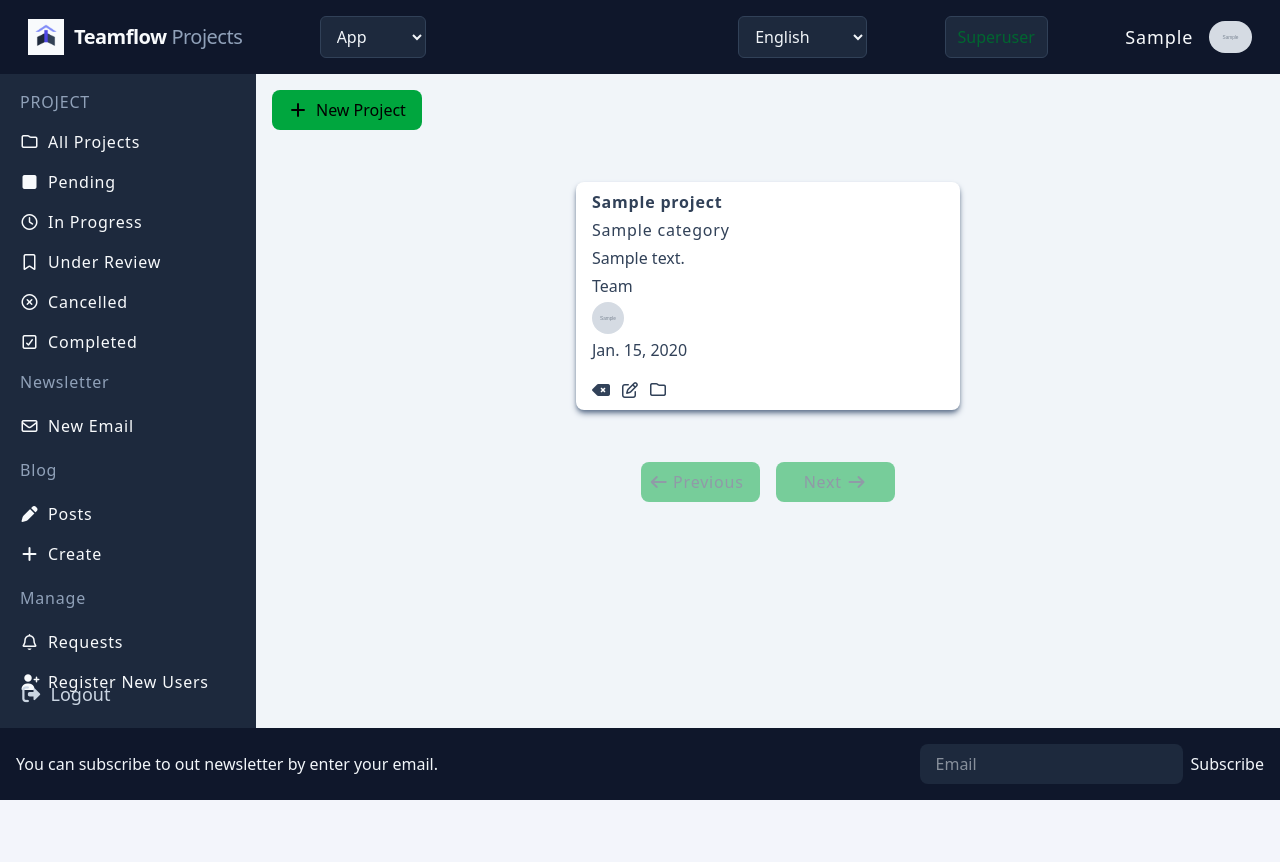
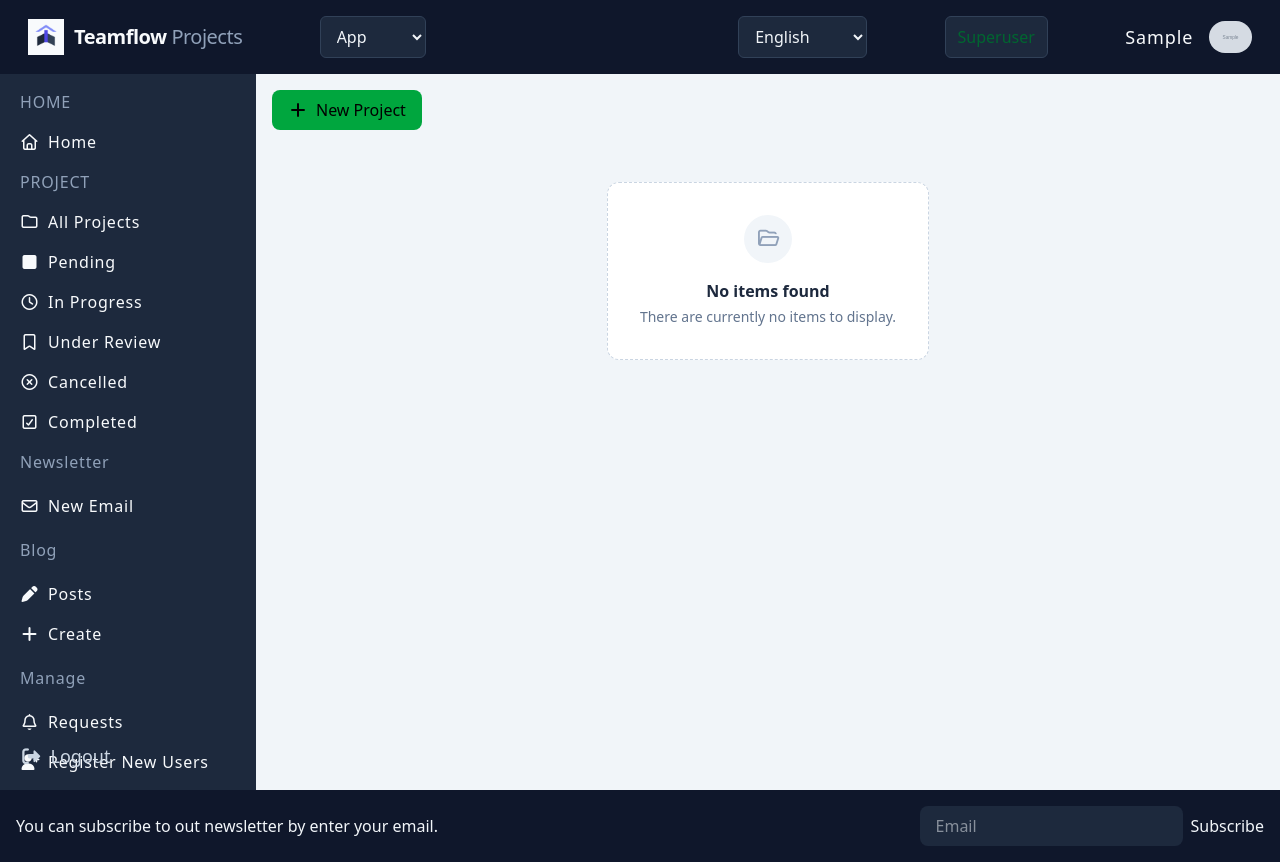
Before and after one commit to Motasem-Rgeiy/Company_Project_Management, a Django app: page /en/ in a window 1280 px wide. Before the commit the page ends 800 px from the top, so only its background shows below. Run offline with Django 5.2, Linux system fonts and the light colour scheme; a user stored in the database is signed in; tables that the repository leaves empty hold one stand-in row (values such as "Sample post"); grey boxes marked "Sample" are stand-in pictures; style sheets or scripts are compiled from the project's sources; parts of the project's set-up code (start-up, migrations or seed data) failed here and were passed over.

Commit message:
Add a button for home page in the sidebar

```diff
--- a/blog/templates/post/post_details.html
+++ b/blog/templates/post/post_details.html
@@ -37,7 +37,6 @@
         <h1 class="text-2xl md:text-3xl font-bold tracking-widest text-slate-800">{{post.title}}</h1>
 
         {% if post.image %}
-            <!-- Uses aspect-ratio for natural, responsive scaling with smooth transition -->
             <div class="w-full aspect-[4/3] md:aspect-[16/9] bg-slate-100 rounded-xl overflow-hidden shadow-sm">
                 <img class="w-full h-full object-cover object-center transition-opacity duration-300"
                     src="{{post.image.url}}"
@@ -79,16 +78,12 @@
             {% for comment in post.comment_set.all %}
                 <div class="flex gap-3 items-start">
 
-                    <!-- PUBLISHER / GUEST AVATAR -->
                     {% if comment.publisher and comment.publisher.image %}
-                        <!-- Added sizing, rounded-full, and flex-shrink-0 so the image renders properly -->
                         <img class="h-10 w-10 object-cover rounded-full flex-shrink-0" src="{{ comment.publisher.image.url }}" alt="{{ comment.publisher }}">
                     {% else %}
-                        <!-- Fallback image with consistent dimensions -->
                         <img class="h-10 w-10 object-cover rounded-full flex-shrink-0 bg-slate-200" src="{% static 'image/person.png' %}" alt="Public visitor">
                     {% endif %}
 
-                    <!-- COMMENT CONTENT -->
                     <div class="flex flex-col gap-1">
 
                         <div class="flex gap-3">
--- a/company_management/settings.py
+++ b/company_management/settings.py
@@ -217,7 +217,7 @@ CELERY_BROKER_URL = "redis://redis:6379/0"
 CELERY_RESULT_BACKEND = "redis://redis:6379/0"
 
 
-LOGIN_REDIRECT_URL = '/project'
+LOGIN_REDIRECT_URL = '/'
 LOGOUT_REDIRECT_URL  = '/accounts/login'
 
 
@@ -237,7 +237,7 @@ EMAIL_USE_SSL = False
 EMAIL_TIMEOUT = 10
 '''
 
-
+#Accessed the UI by http://localhost:8025/ in local environment
 EMAIL_BACKEND = 'django.core.mail.backends.smtp.EmailBackend'
 EMAIL_HOST = 'mailpit'  # Match the service name in docker-compose.yml
 EMAIL_PORT = 1025
--- a/project/templates/partials/side_bar.html
+++ b/project/templates/partials/side_bar.html
@@ -44,8 +44,15 @@
 
         <ul class="flex flex-col gap-4 ">
             {% if user.role == 1 or user.role == 3 or user.is_superuser %}
+
+                <h1 class="text-slate-400">{% trans "HOME" %}</h1>
+                    <a class="flex items-center gap-2" href="{% url "project_list" %}">
+                        <i class="fa-regular fa-house"></i>
+                        <span>{% trans "Home" %}</span>
+                    </a>
+
                 <h1 class="text-slate-400">{% trans "PROJECT" %}</h1>
-                <a class="flex items-center gap-2" href="{% url 'project_list' %}">
+                <a class="flex items-center gap-2" href="{% url 'project_list' %}?status=0">
                     <i class="fa-regular fa-folder"></i>
                     <span>{% trans "All Projects" %}</span>
                 </a>
@@ -92,6 +99,13 @@
 
 
             {% elif user.role == 2 %}
+
+                    <h1 class="text-slate-400">{% trans "HOME" %}</h1>
+                    <a class="flex items-center gap-2" href="{% url "project_list" %}">
+                        <i class="fa-regular fa-house"></i>
+                        <span>{% trans "Home" %}</span>
+                    </a>
+
                     <h1 class="text-slate-400">{% trans "PROJECT" %}</h1>
                     <a class="flex items-center gap-2" href="{% url "project_list" %}">
                         <i class="fa-regular fa-folder"></i>
--- a/project/templates/project/project_manage.html
+++ b/project/templates/project/project_manage.html
@@ -163,8 +163,8 @@
 </div>
 
 
-
-    <script type="module" src="{% static 'js/project_status_update.js' %}"></script>
+<script src="{% static 'js/common/extract_csrf.js' %}"></script>
+<script type="module" src="{% static 'js/project_status_update.js' %}"></script>
 
 {% endblock %}
 
--- a/project/views.py
+++ b/project/views.py
@@ -26,26 +26,32 @@ class ProjectListView(generic.ListView):
     def get_queryset(self):
         queryset = super().get_queryset()
 
+        if not self.request.user.is_authenticated or self.request.user.role == UserRoles.SITE_MANAGER and not self.request.user.is_superuser:
+               return queryset.filter(status=models.ProjectStatus.COMPLETED)
+
         # 1. Base access checks (filter queryset instead of returning early)
-        if not self.request.user.is_authenticated or self.request.user.role == UserRoles.SITE_MANAGER and not self.request.user.is_superuser:
-            queryset = queryset.filter(status=models.ProjectStatus.COMPLETED)
+
 
         # 2. Filter by assigned employee
         employee_id = self.request.GET.get('employee')
+
         if employee_id:
-            user = User.objects.filter(pk=employee_id).first()
+            user = User.objects.filter(pk=employee_id).last()
             if user:
-                queryset = user.assigned_projects.all()
+               return user.assigned_projects.all()
             else:
-                queryset = queryset.none()  # Return empty queryset if user doesn't exist
+                return queryset.none()  # Return empty queryset if user doesn't exist
 
         # 3. Filter by status parameter
         status = self.request.GET.get('status')
         if status:
             try:
-                queryset = queryset.filter(status=int(status))
+                if int(status) != 0:
+                        queryset = queryset.filter(status=int(status))
             except (ValueError, TypeError):
-                pass
+                    pass
+        else:
+               queryset = queryset.filter(status=models.ProjectStatus.COMPLETED)
 
         # Ensures order_by is applied to ALL paths before returning
         return queryset.order_by('-created_at')
```
Also changed, not shown: static/js/project_status_update.js (+0 -9 lines).
